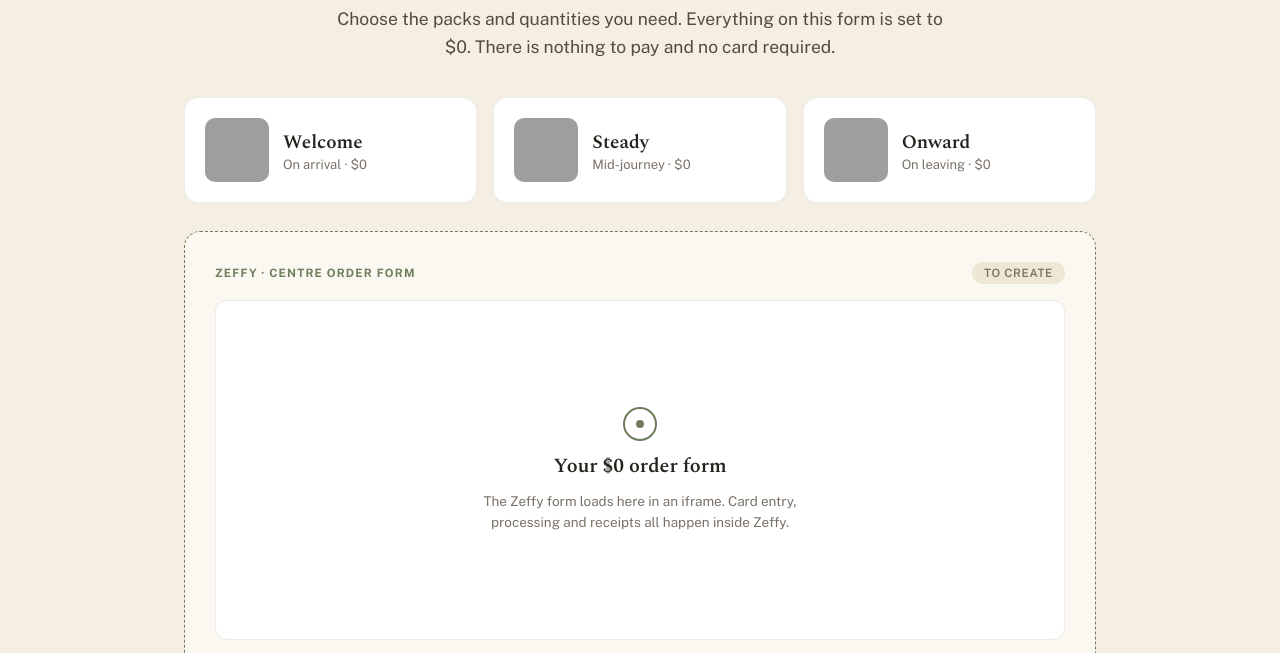
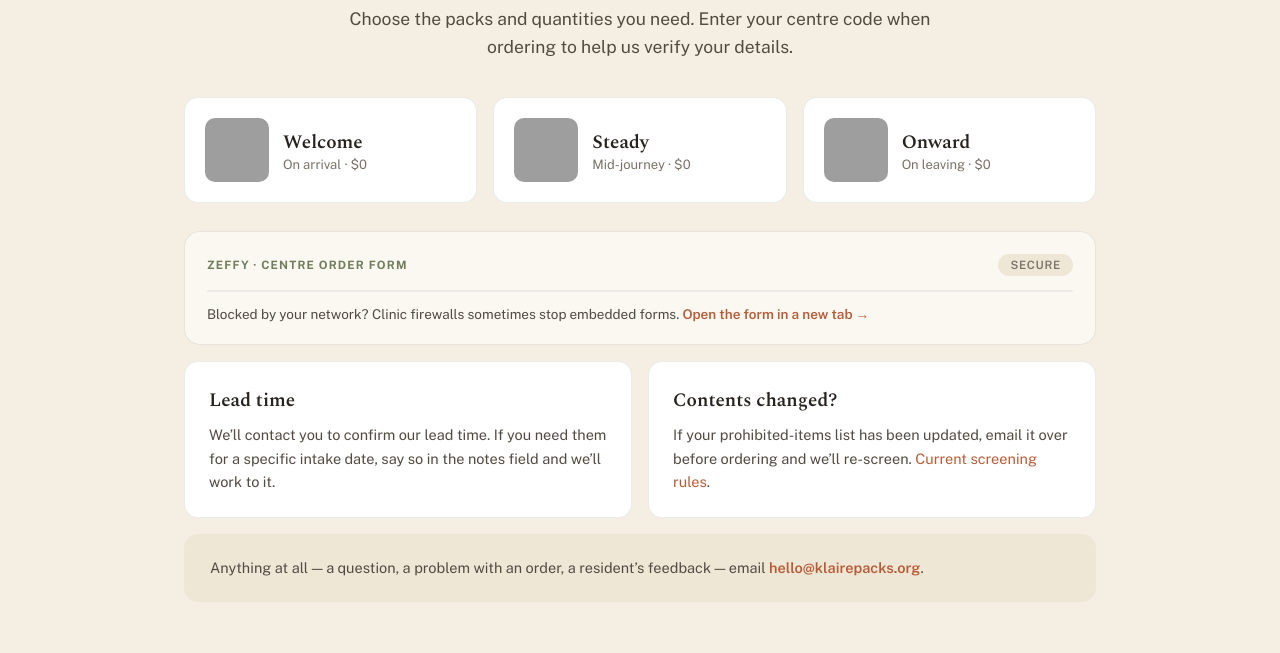
Before and after one commit to larenton/KlairePacks, a plain HTML site: page order.html in a window 1280 px wide. Shown: the part 298-951 px from the top of the page. Drawn offline with nearby package versions, Linux system fonts and the light colour scheme; grey boxes are pictures that could not be loaded; a script that the page names is missing.

Commit message:
Order page: embed centre-ordering Zeffy form, update copy
Co-Authored-By: Claude Opus 5.5 <noreply@anthropic.com>
Claude-Session: https://claude.ai/code/session_014kb73qPrg7sHbMUo2Zs7xE

```diff
--- a/order.html
+++ b/order.html
@@ -22,6 +22,7 @@
   a.nav:hover{color:#B85C38}
   section[id],div[id]{scroll-margin-top:82px}
 </style>
+<script src="https://www.zeffy.com/embed/v2/zeffy-embed.js" onerror="document.querySelectorAll('[data-zeffy-embed-fallback]').forEach(function(el){el.style.display='block';el.querySelectorAll('iframe[data-zeffy-embed-src]').forEach(function(f){f.src=f.getAttribute('data-zeffy-embed-src');});});"></script>
 </head>
 <body>
 
@@ -49,7 +50,7 @@
 
   <div style="max-width:1000px;margin:0 auto;padding:44px 44px 0;text-align:center">
     <h1 style="font-family:'Spectral',serif;font-weight:500;font-size:48px;line-height:1.05;letter-spacing:-.02em;margin:0 0 18px;text-wrap:pretty">Order your packs.</h1>
-    <p style="font-size:17.5px;line-height:1.6;color:#524b42;margin:0 auto;max-width:620px;text-wrap:pretty">Choose the packs and quantities you need. Everything on this form is set to $0. There is nothing to pay and no card required.</p>
+    <p style="font-size:17.5px;line-height:1.6;color:#524b42;margin:0 auto;max-width:620px;text-wrap:pretty">Choose the packs and quantities you need. Enter your centre code when ordering to help us verify your details.</p>
   </div>
 
   <div class="m-stack" style="max-width:1000px;margin:0 auto;padding:36px 44px 0;display:grid;grid-template-columns:repeat(3,1fr);gap:16px">
@@ -59,29 +60,33 @@
   </div>
 
   <div style="max-width:1000px;margin:0 auto;padding:28px 44px 0;display:flex;flex-direction:column;gap:16px">
-      <div style="background:#FBF8F1;border:1.5px dashed #6E7D5B;border-radius:16px;padding:30px;display:flex;flex-direction:column;gap:16px">
+      <div style="background:#FBF8F1;border:1px solid rgba(38,34,29,.09);border-radius:16px;padding:22px;display:flex;flex-direction:column;gap:14px">
         <div style="display:flex;align-items:center;justify-content:space-between;gap:14px;flex-wrap:wrap">
           <div style="font-size:11.5px;font-weight:700;letter-spacing:.1em;text-transform:uppercase;color:#6E7D5B">Zeffy · Centre order form</div>
-          <div style="font-size:11.5px;font-weight:600;letter-spacing:.06em;text-transform:uppercase;color:#7a7268;background:#EFE7D6;border-radius:100px;padding:4px 12px">To create</div>
+          <div style="font-size:11.5px;font-weight:600;letter-spacing:.06em;text-transform:uppercase;color:#7a7268;background:#EFE7D6;border-radius:100px;padding:4px 12px">Secure</div>
         </div>
-        <div style="min-height:340px;border-radius:12px;background:#fff;border:1px solid rgba(38,34,29,.09);display:flex;flex-direction:column;align-items:center;justify-content:center;gap:10px;text-align:center;padding:34px">
-          <div style="width:34px;height:34px;border-radius:50%;border:2px solid #6E7D5B;position:relative"><span style="position:absolute;inset:11px;border-radius:50%;background:#6E7D5B"></span></div>
-          <div style="font-family:'Spectral',serif;font-size:20px;font-weight:600">Your $0 order form</div>
-          <div style="font-size:13.5px;color:#7a7268;max-width:360px;line-height:1.6">The Zeffy form loads here in an iframe. Card entry, processing and receipts all happen inside Zeffy.</div>
+        <a class="embed-mobile" href="https://www.zeffy.com/en-AU/ticketing/centre-ordering" target="_blank" rel="noopener" style="display:none;background:#6E7D5B;color:#fff;border-radius:14px;font-weight:700;font-size:16px;text-decoration:none">Open the order form →<span style="font-size:13px;font-weight:500;opacity:.85">Order on Zeffy — opens in a new tab</span></a>
+        <div class="embed-desktop" style="border-radius:12px;overflow:hidden;background:#fff;border:1px solid rgba(38,34,29,.09)">
+          <div data-zeffy-embed="" data-form-url="/embed/ticketing/centre-ordering"></div>
+          <div data-zeffy-embed-fallback="" style="display:none">
+            <div style="position:relative;overflow:hidden;width:100%;height:450px">
+              <iframe title="Centre order form powered by Zeffy" style="position:absolute;border:0;top:0;left:0;bottom:0;right:0;width:100%;height:100%" data-zeffy-embed-src="https://www.zeffy.com/embed/ticketing/centre-ordering" allowpaymentrequest="" allowTransparency="true"></iframe>
+            </div>
+          </div>
         </div>
-        <div style="font-size:13.5px;color:#524b42">Blocked by your network? Clinic firewalls sometimes stop embedded forms. <a href="https://www.zeffy.com/en-AU/ticketing/centre-order-private" target="_blank" rel="noopener" style="font-weight:600">Open the form in a new tab →</a></div>
+        <div style="font-size:13.5px;color:#524b42">Blocked by your network? Clinic firewalls sometimes stop embedded forms. <a href="https://www.zeffy.com/en-AU/ticketing/centre-ordering" target="_blank" rel="noopener" style="font-weight:600">Open the form in a new tab →</a></div>
       </div>
     <div class="m-stack" style="display:grid;grid-template-columns:1fr 1fr;gap:16px">
       <div style="background:#fff;border:1px solid rgba(38,34,29,.09);border-radius:14px;padding:24px">
         <h3 style="font-family:'Spectral',serif;font-weight:600;font-size:19px;margin:0 0 8px">Lead time</h3>
-        <p style="font-size:14.5px;line-height:1.6;color:#524b42;margin:0">Orders are usually packed and posted within two weeks. If you need them for a specific intake date, say so in the notes field and we’ll work to it.</p>
+        <p style="font-size:14.5px;line-height:1.6;color:#524b42;margin:0">We’ll contact you to confirm our lead time. If you need them for a specific intake date, say so in the notes field and we’ll work to it.</p>
       </div>
       <div style="background:#fff;border:1px solid rgba(38,34,29,.09);border-radius:14px;padding:24px">
         <h3 style="font-family:'Spectral',serif;font-weight:600;font-size:19px;margin:0 0 8px">Contents changed?</h3>
         <p style="font-size:14.5px;line-height:1.6;color:#524b42;margin:0">If your prohibited-items list has been updated, email it over before ordering and we’ll re-screen. <a href="screening-rules.html">Current screening rules</a>.</p>
       </div>
     </div>
-    <div style="background:#EFE7D6;border-radius:14px;padding:22px 26px;font-size:14.5px;line-height:1.65;color:#524b42">Anything at all — a question, a problem with an order, a resident’s feedback — email <a href="mailto:hello@klairepacks.org" style="font-weight:600">hello@klairepacks.org</a>. One person reads it, and they know your centre.</div>
+    <div style="background:#EFE7D6;border-radius:14px;padding:22px 26px;font-size:14.5px;line-height:1.65;color:#524b42">Anything at all — a question, a problem with an order, a resident’s feedback — email <a href="mailto:hello@klairepacks.org" style="font-weight:600">hello@klairepacks.org</a>.</div>
   </div>
 
   <div style="height:70px"></div>
```
